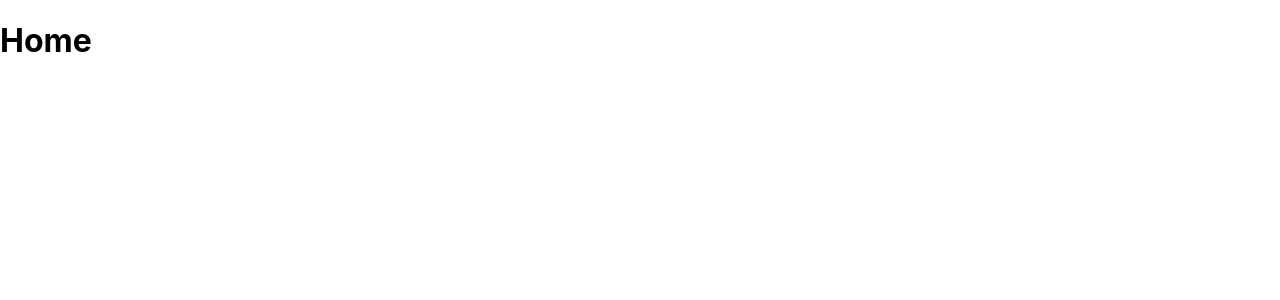
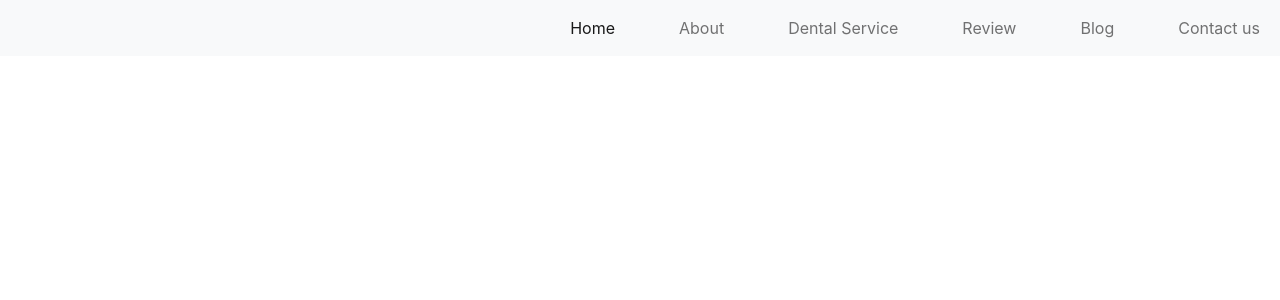
Before and after one commit to shamolmojumder/doctors-portal-client, a React (Create React App) app: page / in a window 1280 px wide. Shown: the top 300 px of the page. Built offline with nearby package versions, Linux system fonts and the light colour scheme.

Commit message:
51-2 set navbar and header main component t-6:30

```diff
--- a/public/index.html
+++ b/public/index.html
@@ -15,6 +15,8 @@
       user's mobile device or desktop. See https://developers.google.com/web/fundamentals/web-app-manifest/
     -->
     <link rel="manifest" href="%PUBLIC_URL%/manifest.json" />
+    <link href="https://cdn.jsdelivr.net/npm/bootstrap@5.1.3/dist/css/bootstrap.min.css" rel="stylesheet" integrity="sha384-1BmE4kWBq78iYhFldvKuhfTAU6auU8tT94WrHftjDbrCEXSU1oBoqyl2QvZ6jIW3" crossorigin="anonymous">
+
     <!--
       Notice the use of %PUBLIC_URL% in the tags above.
       It will be replaced with the URL of the `public` folder during the build.
--- a/src/components/Home/Header/Header.js
+++ b/src/components/Home/Header/Header.js
@@ -0,0 +1,12 @@
+import React from 'react';
+import Navbar from '../Navbar/Navbar';
+
+const Header = () => {
+    return (
+        <div>
+            <Navbar></Navbar>
+        </div>
+    );
+};
+
+export default Header;
--- a/src/components/Home/Home/Home.js
+++ b/src/components/Home/Home/Home.js
@@ -1,9 +1,10 @@
 import React from 'react';
+import Header from '../Header/Header';
 
 const Home = () => {
     return (
         <div>
-          <h1>Home </h1>
+          <Header></Header>
         </div>
     );
 };
--- /dev/null
+++ b/src/components/Home/Navbar/Navbar.js
@@ -0,0 +1,40 @@
+import React from 'react';
+
+const Navbar = () => {
+    return (
+        <div>
+            <nav class="navbar navbar-expand-lg navbar-light bg-light">
+                <div class="container-fluid">
+                    <button class="navbar-toggler" type="button" data-bs-toggle="collapse" data-bs-target="#navbarSupportedContent" aria-controls="navbarSupportedContent" aria-expanded="false" aria-label="Toggle navigation">
+                        <span class="navbar-toggler-icon"></span>
+                    </button>
+                    <div class="collapse navbar-collapse" id="navbarSupportedContent">
+                        <ul class="navbar-nav ms-auto mb-2 mb-lg-0">
+                            <li class="nav-item">
+                                <a class="nav-link ms-5 active" aria-current="page" href="#">Home</a>
+                            </li>
+                            <li class="nav-item">
+                                <a class="nav-link ms-5" href="#">About</a>
+                            </li>
+                            <li class="nav-item">
+                                <a class="nav-link ms-5" href="#">Dental Service</a>
+                            </li>
+                            <li class="nav-item">
+                                <a class="nav-link ms-5" href="#">Review</a>
+                            </li>
+                            <li class="nav-item">
+                                <a class="nav-link ms-5" href="#">Blog</a>
+                            </li>
+                            <li class="nav-item">
+                                <a class="nav-link ms-5" href="#">Contact us</a>
+                            </li>
+                        </ul>
+
+                    </div>
+                </div>
+            </nav>
+        </div>
+    );
+};
+
+export default Navbar;
```
